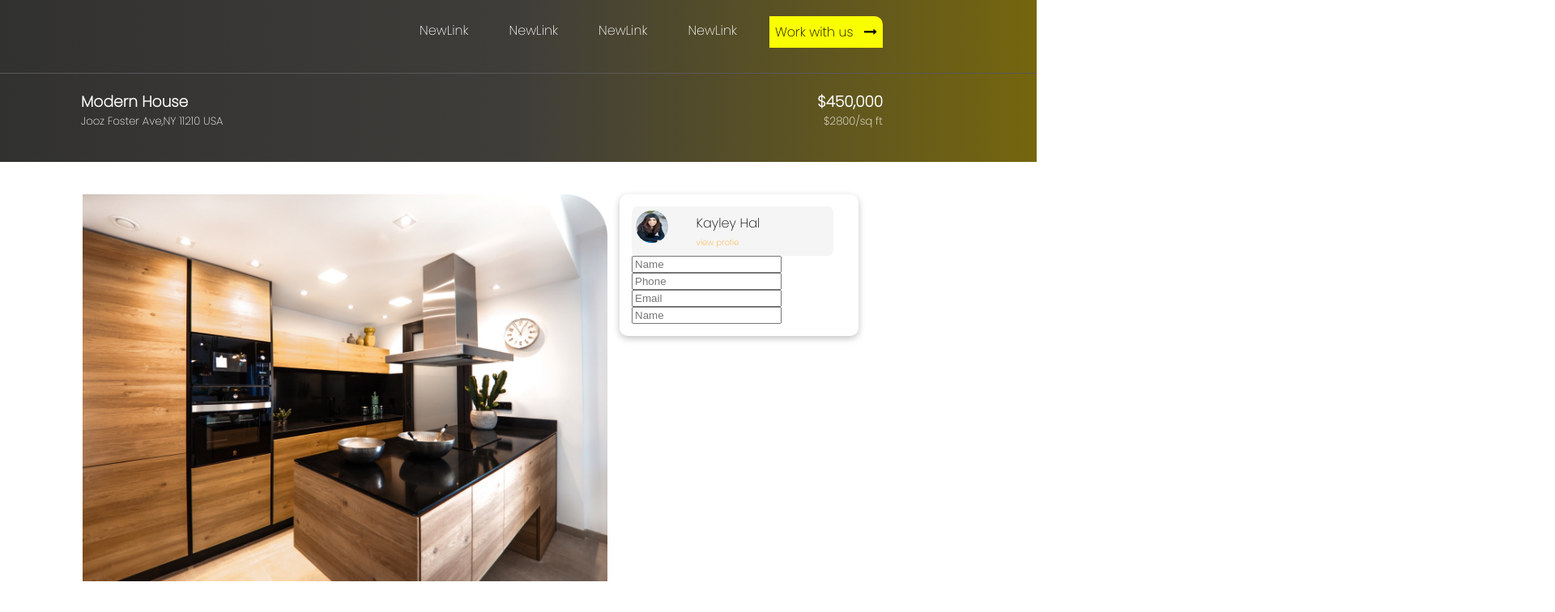
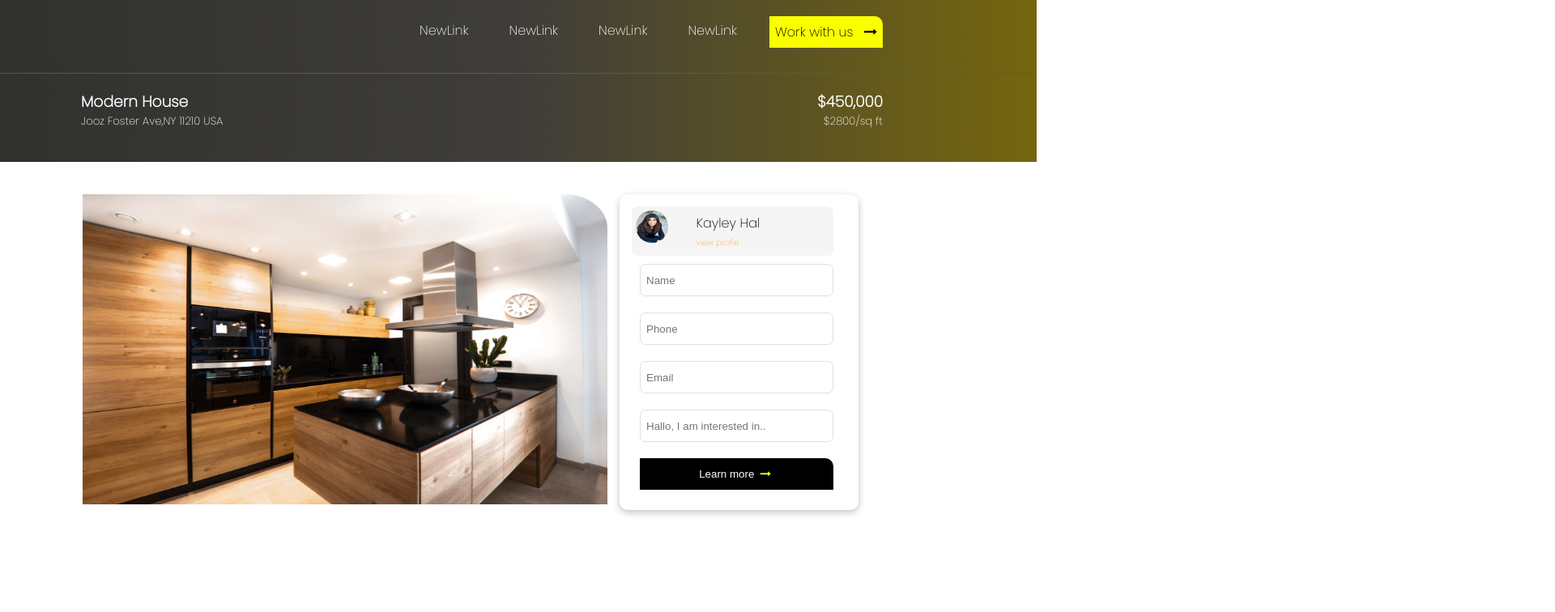
Before and after one commit to borebrian2021/Moringa-Quick-Movers-Website, a plain HTML site: page pages/detail.html in a window 1280 px wide. Shown: the top 756 px of the page at 81% size, 1920 px wide, since content can reach past the window. Drawn offline with Linux system fonts and the light colour scheme.

Commit message:
fixed padding in second page

```diff
--- a/assets/css/styles.css
+++ b/assets/css/styles.css
@@ -358,7 +358,7 @@ body {
 
 #detail_upper_section .next_ .first,
 .second {
-    width: 100%;
+    width: 20%;
 }
 
 #detail_upper_section .next_ .second {
@@ -389,7 +389,7 @@ body {
 }
 
 .upper_s>.menu_bar {
-    padding-right: 200px;
+    /* padding-right: 200px; */
 }
 
 .upper_s>.menu_bar {
@@ -437,7 +437,7 @@ body {
     text-align: right !important;
     width: 100%;
     color: white;
-    padding-right: 700px;
+    /* padding-right: 700px; */
 }
 
 .upper_s>.next_>.second>h3,
@@ -467,8 +467,18 @@ small {
 
 .middle_>.image_s>img {
     width: 100%;
+    height: 80%;
+    background-size: cover;
 }
 
+.middle_>.image_s>.other_images {
+margin-top: 15px;
+display: grid;
+grid-template-columns: 14% 14% 14% 14% 14% 14% 14%;
+}
+.middle_>.image_s>.other_images >img{
+    height: 100px;
+    }
 .middle_>.text_s>.card {
 
     width: 50%;
@@ -488,6 +498,15 @@ small {
     display: grid;
     grid-template-columns: 30% 70%;
 }
+.middle_>.text_s>.card > input {
+    width: 90%;
+    margin: 10px;
+    border-radius: 7px;
+    background-color: #ffffff;
+    height: 40px;
+    border: 1px solid #e4dfdb;
+    padding: 7px;
+}
 
 .middle_>.text_s>.card .n_card>img {
     height: 40px;
@@ -499,3 +518,18 @@ small {
    font-size: 10px;
    color: #fcac31;
 }
+
+.middle_>.text_s>.card button {
+color: #ffffff;
+background-color: black;
+padding: 12px;
+border-top-right-radius: 10px;
+border: none;
+margin: 10px;
+
+width: 90%;
+
+}
+.yellow{
+    color: #faff00 !important;
+}
--- a/pages/detail.html
+++ b/pages/detail.html
@@ -41,6 +41,7 @@
     <div class="middle_">
     <div class="image_s">
 <img src="../assets/images/Property House.png"/>
+
     </div>
     <div class="text_s">
         <div class="card">
@@ -69,8 +70,10 @@
             <input placeholder="Name">
             <input placeholder="Phone">
             <input placeholder="Email">
-            <input placeholder="Name" text="Hallo, I am interested in..">
-
+            <input placeholder="Hallo, I am interested in..">
+            <button class="learn_more">
+                Learn more &nbsp;<i class="fa fa-long-arrow-right yellow">&nbsp;</i>
+            </button>
 
 
         </div>
```
